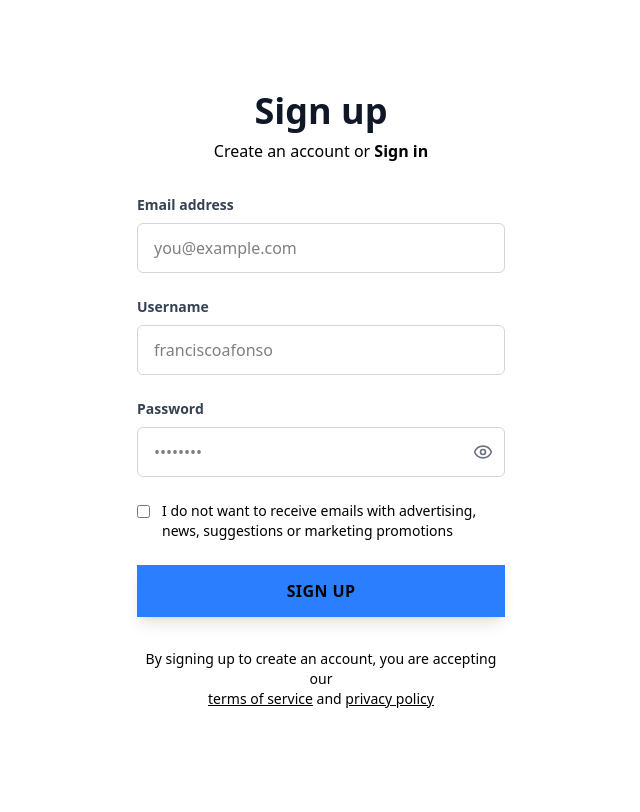
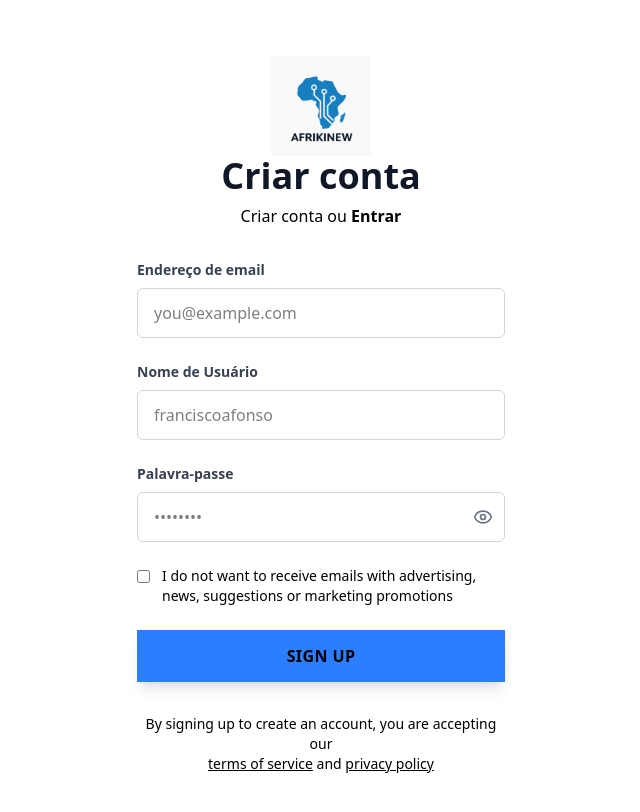
Before and after one commit to edmilson-matari/aluno-, a React (Vite) app: page /signup in a window 1280 px wide. Shown: the top 812 px of the page, without its empty margins (319-959 px from the left). Built offline with nearby package versions, Linux system fonts and the light colour scheme.

Commit message:
adding the use auth

```diff
--- a/src/pages/SignIn.tsx
+++ b/src/pages/SignIn.tsx
@@ -4,6 +4,8 @@ import { zodResolver } from '@hookform/resolvers/zod';
 import * as z from 'zod';
 import { Eye, EyeOff } from 'lucide-react';
 import { useState } from 'react';
+import { useNavigate } from 'react-router-dom';         // ← NOVO
+import { useAuth } from '../context/AuthContext';
 import Logo from '../components/Logo';
 
 const schema = z.object({
@@ -12,10 +14,13 @@ const schema = z.object({
   remember: z.boolean().optional(),
 });
 
+
 type FormData = z.infer<typeof schema>;
 
 export default function SignIn() {
   const [showPassword, setShowPassword] = useState(false);
+  const navigate = useNavigate();                    // ← NOVO
+  const { login } = useAuth();
   const {
     register,
     handleSubmit,
@@ -24,28 +29,32 @@ export default function SignIn() {
     resolver: zodResolver(schema),
   });
 
-  const onSubmit = async (data: FormData) => {
-    console.log('Login dados:', data);
-    // Simulação de chamada à API
+ const onSubmit = async (data: FormData) => {
+    console.log('Tentativa de login:', data);
+
+    // Simulação de chamada à API (substitua por sua autenticação real no futuro)
     await new Promise(resolve => setTimeout(resolve, 1500));
-    alert('Login realizado com sucesso! Bem-vindo de volta.');
-    // Aqui você redireciona para o dashboard: router.push('/dashboard')
+
+    // ✅ Marca o usuário como autenticado no contexto
+    login(); // Você pode passar o nome se quiser: login('Francisco Afonso')
+
+    // ✅ Redireciona para o dashboard
+    navigate('/dashboard', { replace: true });
   };
 
   return (
     <div className="min-h-screen bg-gradient-custom flex items-center justify-center p-4">
       <div className="bg-white rounded-lg shadow-card w-full max-w-md p-8 md:p-10">
         {/* Título */}
-        <div>
-
-        <Logo/>
+        <div className='flex justify-center items-center'>
+            <Logo/>
         </div>
         <h1 className="text-4xl font-extrabold text-center text-gray-900 mb-2">
-          Sign in
+          Entrar
         </h1>
 
         <p className="text-center text-muted mb-8">
-          Welcome back! Please login to your account
+          Bem-vindo de volta! Por favor entre na sua conta
         </p>
 
         {/* Formulário */}
@@ -53,7 +62,7 @@ export default function SignIn() {
           {/* Email */}
           <div className="space-y-2">
             <label htmlFor="email" className="block text-sm font-semibold text-gray-700">
-              Email address
+              endereço de email
             </label>
             <input
               id="email"
@@ -72,7 +81,7 @@ export default function SignIn() {
           {/* Senha com toggle */}
           <div className="space-y-2">
             <label htmlFor="password" className="block text-sm font-semibold text-gray-700">
-              Password
+              Palavra-passe
             </label>
             <div className="relative">
               <input
@@ -106,10 +115,10 @@ export default function SignIn() {
                 className="rounded border-gray-300 text-primary focus:ring-primary"
                 {...register('remember')}
               />
-              <span className="text-sm text-gray-600">Remember me</span>
+              <span className="text-sm text-gray-600">Lembrar-me</span>
             </label>
             <a href="/forgot-password" className="text-sm text-primary font-medium hover:underline">
-              Forgot password?
+              Esqueceu da palavra-passe?
             </a>
           </div>
 
@@ -146,7 +155,7 @@ export default function SignIn() {
                     d="M4 12a8 8 0 018-8V0C5.373 0 0 5.373 0 12h4zm2 5.291A7.962 7.962 0 014 12H0c0 3.042 1.135 5.824 3 7.938l3-2.647z"
                   />
                 </svg>
-                Signing in...
+                Entrando...
               </>
             ) : (
               'Sign in'
@@ -156,9 +165,9 @@ export default function SignIn() {
 
         {/* Link para Sign Up */}
         <p className="text-center text-sm text-text-muted mt-8">
-          Don't have an account?{' '}
+          Não tem uma conta?{' '}
           <a href="/signup" className="text-primary font-semibold hover:underline">
-            Sign up
+            Criar conta
           </a>
         </p>
       </div>
--- a/src/pages/SignUp.tsx
+++ b/src/pages/SignUp.tsx
@@ -1,14 +1,15 @@
 // src/pages/SignUp.tsx
-import { useForm } from 'react-hook-form';
-import { zodResolver } from '@hookform/resolvers/zod';
-import * as z from 'zod';
-import { Eye, EyeOff } from 'lucide-react';
-import { useState } from 'react';
+import { useForm } from "react-hook-form";
+import { zodResolver } from "@hookform/resolvers/zod";
+import * as z from "zod";
+import { Eye, EyeOff } from "lucide-react";
+import { useState } from "react";
+import Logo from "../components/Logo";
 
 const schema = z.object({
-  email: z.string().email('E-mail inválido'),
-  name: z.string().min(2, 'Nome muito curto'),
-  password: z.string().min(8, 'Senha deve ter no mínimo 8 caracteres'),
+  email: z.string().email("E-mail inválido"),
+  name: z.string().min(2, "Nome muito curto"),
+  password: z.string().min(8, "Senha deve ter no mínimo 8 caracteres"),
   marketing: z.boolean().optional(),
 });
 
@@ -25,22 +26,28 @@ export default function SignUp() {
   });
 
   const onSubmit = async (data: FormData) => {
-    console.log('Dados:', data);
-    await new Promise(resolve => setTimeout(resolve, 1500));
-    alert('Cadastro realizado! Verifique seu e-mail.');
+    console.log("Dados:", data);
+    await new Promise((resolve) => setTimeout(resolve, 1500));
+    alert("Cadastro realizado! Verifique seu e-mail.");
   };
 
   return (
     <div className="min-h-screen bg-gradient-custom flex items-center justify-center p-4">
       <div className="bg-white rounded-lg shadow-card w-full max-w-md p-8 md:p-10">
         {/* Título */}
+        <div className="flex justify-center items-center">
+          <Logo />
+        </div>
         <h1 className="text-4xl font-extrabold text-center text-gray-900 mb-2">
-          Sign up
+          Criar conta
         </h1>
         <p className="text-center text-muted mb-8">
-          Create an account or{' '}
-          <a href="/login" className="text-primary font-semibold hover:underline">
-            Sign in
+          Criar conta ou{" "}
+          <a
+            href="/login"
+            className="text-primary font-semibold hover:underline"
+          >
+            Entrar
           </a>
         </p>
 
@@ -48,36 +55,44 @@ export default function SignUp() {
         <form onSubmit={handleSubmit(onSubmit)} className="space-y-6">
           {/* Email */}
           <div className="space-y-2">
-            <label htmlFor="email" className="block text-sm font-semibold text-gray-700">
-              Email address
+            <label
+              htmlFor="email"
+              className="block text-sm font-semibold text-gray-700"
+            >
+              Endereço de email
             </label>
             <input
               id="email"
               type="email"
               placeholder="you@example.com"
               className={`w-full px-4 py-3 border ${
-                errors.email ? 'border-red-500' : 'border-gray-300'
+                errors.email ? "border-red-500" : "border-gray-300"
               } rounded-md focus:outline-none focus:ring-4 focus:ring-purple-500/20 focus:border-primary transition`}
-              {...register('email')}
+              {...register("email")}
             />
             {errors.email && (
-              <p className="text-sm text-red-600 mt-1">{errors.email.message}</p>
+              <p className="text-sm text-red-600 mt-1">
+                {errors.email.message}
+              </p>
             )}
           </div>
 
           {/* Nome/Username */}
           <div className="space-y-2">
-            <label htmlFor="name" className="block text-sm font-semibold text-gray-700">
-              Username
+            <label
+              htmlFor="name"
+              className="block text-sm font-semibold text-gray-700"
+            >
+              Nome de Usuário
             </label>
             <input
               id="name"
               type="text"
               placeholder="franciscoafonso"
               className={`w-full px-4 py-3 border ${
-                errors.name ? 'border-red-500' : 'border-gray-300'
+                errors.name ? "border-red-500" : "border-gray-300"
               } rounded-md focus:outline-none focus:ring-4 focus:ring-purple-500/20 focus:border-primary transition`}
-              {...register('name')}
+              {...register("name")}
             />
             {errors.name && (
               <p className="text-sm text-red-600 mt-1">{errors.name.message}</p>
@@ -86,30 +101,35 @@ export default function SignUp() {
 
           {/* Senha com toggle */}
           <div className="space-y-2">
-            <label htmlFor="password" className="block text-sm font-semibold text-gray-700">
-              Password
+            <label
+              htmlFor="password"
+              className="block text-sm font-semibold text-gray-700"
+            >
+              Palavra-passe
             </label>
             <div className="relative">
               <input
                 id="password"
-                type={showPassword ? 'text' : 'password'}
+                type={showPassword ? "text" : "password"}
                 placeholder="••••••••"
                 className={`w-full px-4 py-3 pr-12 border ${
-                  errors.password ? 'border-red-500' : 'border-gray-300'
+                  errors.password ? "border-red-500" : "border-gray-300"
                 } rounded-md focus:outline-none focus:ring-4 focus:ring-purple-500/20 focus:border-primary transition`}
-                {...register('password')}
+                {...register("password")}
               />
               <button
                 type="button"
                 onClick={() => setShowPassword(!showPassword)}
                 className="absolute right-3 top-1/2 -translate-y-1/2 text-gray-500 hover:text-gray-700 focus:outline-none focus:text-gray-900"
-                aria-label={showPassword ? 'Esconder senha' : 'Mostrar senha'}
+                aria-label={showPassword ? "Esconder senha" : "Mostrar senha"}
               >
                 {showPassword ? <EyeOff size={20} /> : <Eye size={20} />}
               </button>
             </div>
             {errors.password && (
-              <p className="text-sm text-red-600 mt-1">{errors.password.message}</p>
+              <p className="text-sm text-red-600 mt-1">
+                {errors.password.message}
+              </p>
             )}
           </div>
 
@@ -118,10 +138,11 @@ export default function SignUp() {
             <input
               type="checkbox"
               className="mt-1 rounded border-gray-300 text-primary focus:ring-primary"
-              {...register('marketing')}
+              {...register("marketing")}
             />
             <span className="text-sm text-text-muted">
-              I do not want to receive emails with advertising, news, suggestions or marketing promotions
+              I do not want to receive emails with advertising, news,
+              suggestions or marketing promotions
             </span>
           </label>
 
@@ -131,15 +152,21 @@ export default function SignUp() {
             disabled={isSubmitting}
             className="w-full bg-blue-500 hover:bg-primary-hover text-white-700 font-semibold uppercase tracking-wide py-3.5 rounded-pill shadow-lg hover:shadow-xl transition transform hover:-translate-y-0.5 focus:outline-none focus:ring-4 focus:ring-purple-500/30"
           >
-            {isSubmitting ? 'Creating...' : 'Sign up'}
+            {isSubmitting ? "Creating..." : "Sign up"}
           </button>
         </form>
 
         {/* Termos */}
         <p className="text-center text-sm text-text-muted mt-8">
-          By signing up to create an account, you are accepting our<br />
-          <a href="#" className="text-primary underline hover:no-underline">terms of service</a> and{' '}
-          <a href="#" className="text-primary underline hover:no-underline">privacy policy</a>
+          By signing up to create an account, you are accepting our
+          <br />
+          <a href="#" className="text-primary underline hover:no-underline">
+            terms of service
+          </a>{" "}
+          and{" "}
+          <a href="#" className="text-primary underline hover:no-underline">
+            privacy policy
+          </a>
         </p>
       </div>
     </div>
```
